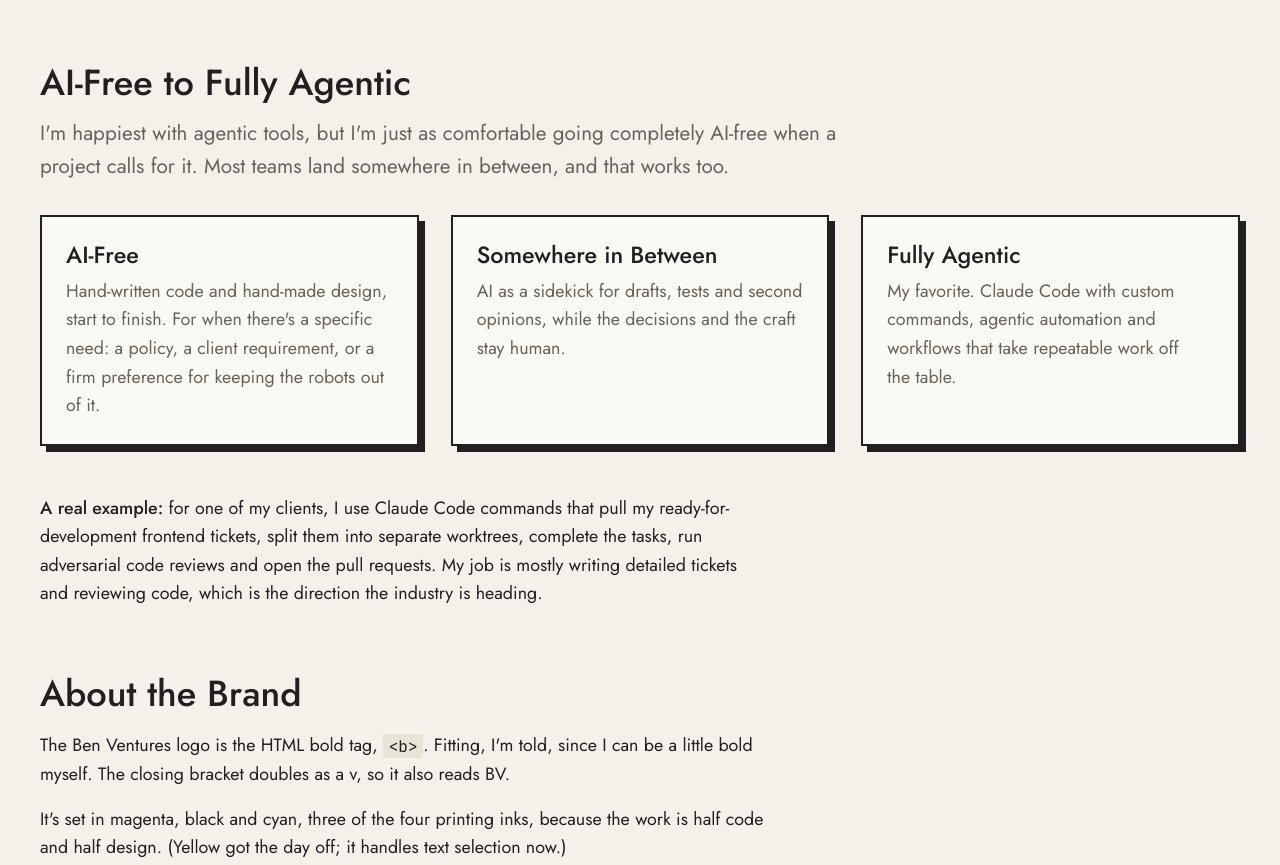
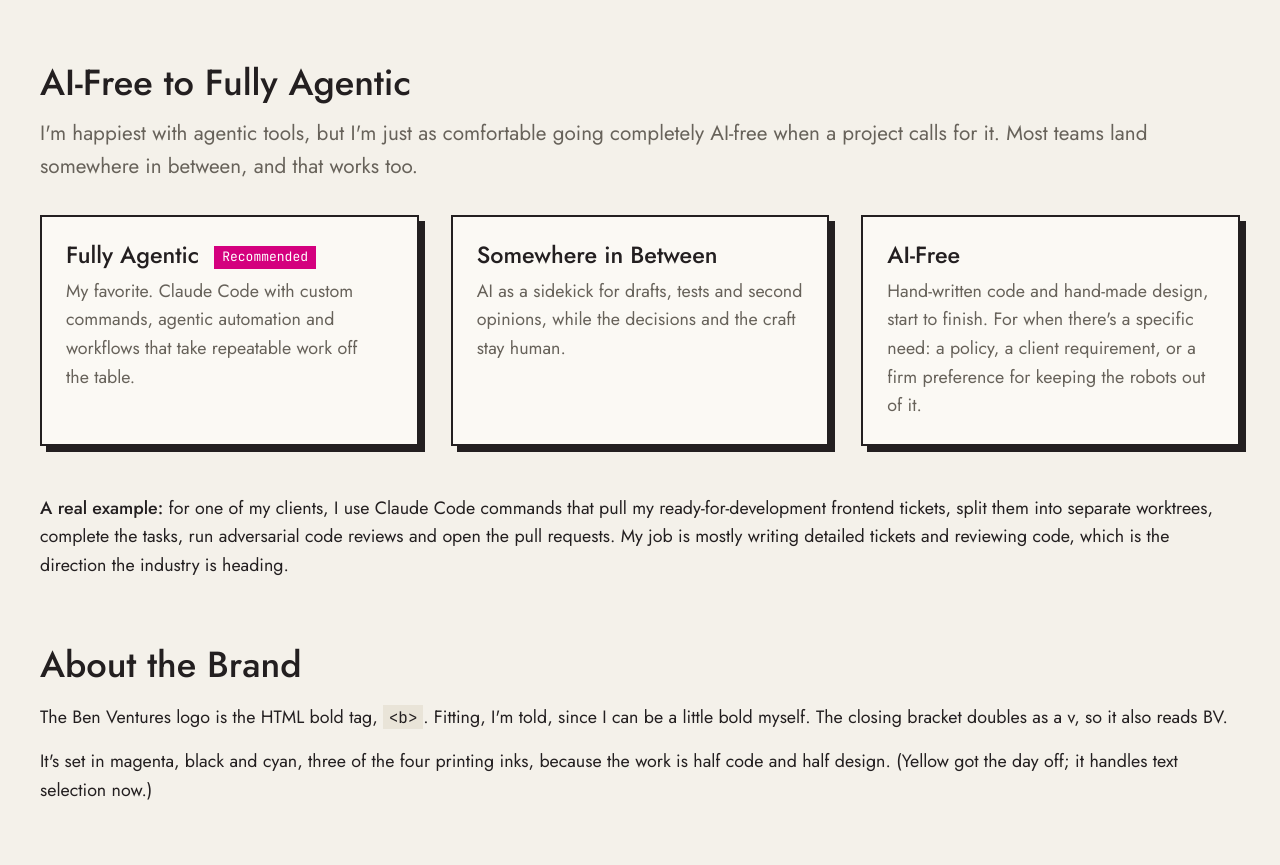
Before and after one commit to benhurley/astro-portfolio, an Astro site: page /about in a window 1280 px wide. Shown: the part 799-1664 px from the top of the page. Built offline with nearby package versions, Linux system fonts and the light colour scheme; Astro itself is replaced by a stand-in of ours.

Commit message:
content: lead the AI range with Fully Agentic (Recommended)
- AI cards reorder to Fully Agentic, Somewhere in Between, AI-Free, and
  Fully Agentic gets a magenta Recommended badge (badge spacing now applies to
  any card title)
- On the About page, the section intro, the Claude Code example and the brand
  note run the full container width instead of the 68-character measure

Co-Authored-By: Claude Opus 5.5 <noreply@anthropic.com>

```diff
--- a/src/pages/about.astro
+++ b/src/pages/about.astro
@@ -6,16 +6,17 @@ import headshot from '@assets/images/headshot.jpg'
 
 const aiRange = [
   {
-    title: 'AI-Free',
-    text: "Hand-written code and hand-made design, start to finish. For when there's a specific need: a policy, a client requirement, or a firm preference for keeping the robots out of it.",
+    title: 'Fully Agentic',
+    badge: 'Recommended',
+    text: 'My favorite. Claude Code with custom commands, agentic automation and workflows that take repeatable work off the table.',
   },
   {
     title: 'Somewhere in Between',
     text: 'AI as a sidekick for drafts, tests and second opinions, while the decisions and the craft stay human.',
   },
   {
-    title: 'Fully Agentic',
-    text: 'My favorite. Claude Code with custom commands, agentic automation and workflows that take repeatable work off the table.',
+    title: 'AI-Free',
+    text: "Hand-written code and hand-made design, start to finish. For when there's a specific need: a policy, a client requirement, or a firm preference for keeping the robots out of it.",
   },
 ]
 ---
@@ -74,7 +75,10 @@ const aiRange = [
           aiRange.map((item) => (
             <li>
               <div class="card">
-                <h3>{item.title}</h3>
+                <h3>
+                  {item.title}
+                  {item.badge && <span class="badge">{item.badge}</span>}
+                </h3>
                 <p class="muted">{item.text}</p>
               </div>
             </li>
@@ -140,6 +144,15 @@ const aiRange = [
     margin-inline: 0;
   }
 
+  /* These short blocks sit under full-width cards, so they run the full width instead of the kit's 68-character
+     reading measure (WEB.md §3), which left them looking cut off on desktop */
+  .section-head .lead,
+  .example,
+  .brand,
+  .brand p {
+    max-width: none;
+  }
+
   .closing {
     margin-bottom: var(--space-6);
     font-size: var(--text-h1);
--- a/src/styles/site.css
+++ b/src/styles/site.css
@@ -73,8 +73,8 @@ ul.grid {
   margin-bottom: var(--space-4);
 }
 
-/* A badge after a title sits a little away from it */
-.work-card__title .badge {
+/* A badge after a card title sits a little away from it */
+.card :is(h2, h3) .badge {
   vertical-align: middle;
   margin-left: var(--space-2);
 }
```
